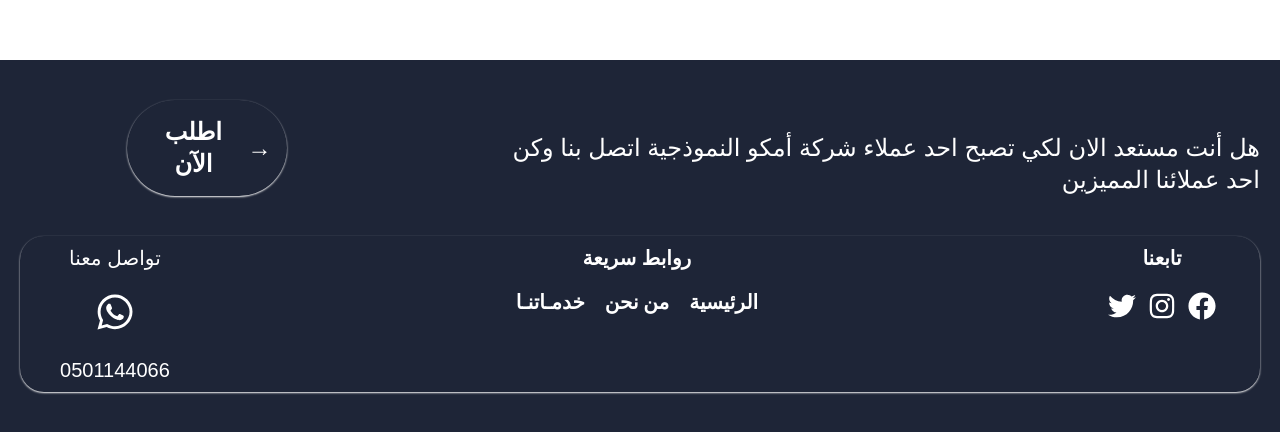
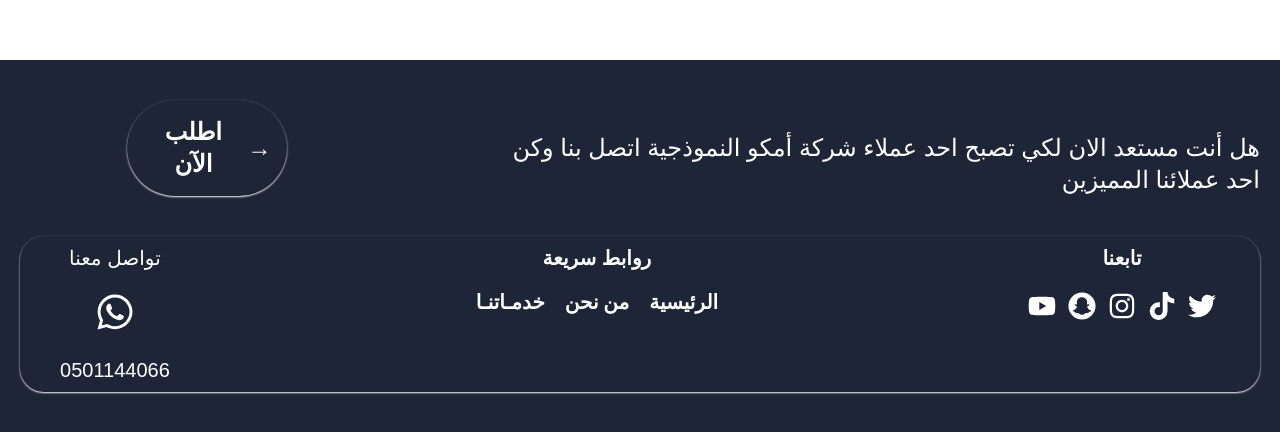
Before and after one commit to yo955/fine-clean, a Next.js app: page / in a window 1280 px wide. Shown: the part 2657-3089 px from the top of the page. Built offline with nearby package versions, Linux system fonts and the light colour scheme.

Commit message:
add icons

```diff
--- a/src/app/_components/common/footer/Footer.tsx
+++ b/src/app/_components/common/footer/Footer.tsx
@@ -1,6 +1,11 @@
-import { FaFacebook } from "react-icons/fa";
-import { FaInstagram } from "react-icons/fa";
-import { FaTwitter } from "react-icons/fa";
+import {
+  // FaFacebook,
+  FaInstagram,
+  FaTwitter,
+  FaTiktok,
+  FaSnapchat,
+  FaYoutube,
+} from "react-icons/fa";
 import Link from "next/link";
 import { FaWhatsapp } from "react-icons/fa6";
 export const Footer = () => {
@@ -10,7 +15,7 @@ export const Footer = () => {
         <div className="top flex flex-wrap gap-5 md:flex-nowrap justify-between items-center ">
           <div className=" mt-8 font-almarai font-medium">
             <h3 className="text-xl md:text-2xl text-center w-full md:text-right md:w-[80%]">
-              هل أنت مستعد الان لكي تصبح احد عملاء شركة أمكو  النموذجية اتصل بنا
+              هل أنت مستعد الان لكي تصبح احد عملاء شركة أمكو النموذجية اتصل بنا
               وكن احد عملائنا المميزين
             </h3>
           </div>
@@ -24,9 +29,42 @@ export const Footer = () => {
           <div className="flex flex-col items-center order-3 md:order-1">
             <h3 className="text-xl font-bold font-arabic mb-4">تابعنا</h3>
             <div className="flex gap-1 justify-around items-center ">
-              <FaFacebook className="text-4xl cursor-pointer hover:shadow-sm hover:shadow-gray p-1 rounded-lg" />
+              {/* <FaFacebook className="text-4xl cursor-pointer hover:shadow-sm hover:shadow-gray p-1 rounded-lg" /> */}
+              <Link
+                href={"http://www.twitter.com/asad_companySA"}
+                target="_blank"
+                rel="noopener noreferrer"
+              >
+                <FaTwitter className="text-4xl cursor-pointer hover:shadow-sm hover:shadow-gray p-1 rounded-lg" />
+              </Link>
+              <Link
+                href={"http://www.tiktok.com/@asadunitedco"}
+                target="_blank"
+                rel="noopener noreferrer"
+              >
+                <FaTiktok className="text-4xl cursor-pointer hover:shadow-sm hover:shadow-gray p-1 rounded-lg" />
+              </Link>
+              <Link
+                href={"http://instagram.com/AsadUnitedCoSA"}
+                target="_blank"
+                rel="noopener noreferrer"
+              >
                 <FaInstagram className="text-4xl cursor-pointer hover:shadow-sm hover:shadow-gray p-1 rounded-lg" />
-              <FaTwitter className="text-4xl cursor-pointer hover:shadow-sm hover:shadow-gray p-1 rounded-lg" />
+              </Link>
+              <Link
+                href={"https://snapchat.com/t/hNVKQmcO"}
+                target="_blank"
+                rel="noopener noreferrer"
+              >
+                <FaSnapchat className="text-4xl cursor-pointer hover:shadow-sm hover:shadow-gray p-1 rounded-lg" />
+              </Link>
+              <Link
+                href={"http://youtube.com/@AsadUnitedCoSA"}
+                target="_blank"
+                rel="noopener noreferrer"
+              >
+                <FaYoutube className="text-4xl cursor-pointer hover:shadow-sm hover:shadow-gray p-1 rounded-lg" />
+              </Link>
             </div>
           </div>
           <div className="flex flex-col items-center order-2 font-arabic font-bold">
```
Lines whose indentation alone changed are shown as unchanged.
